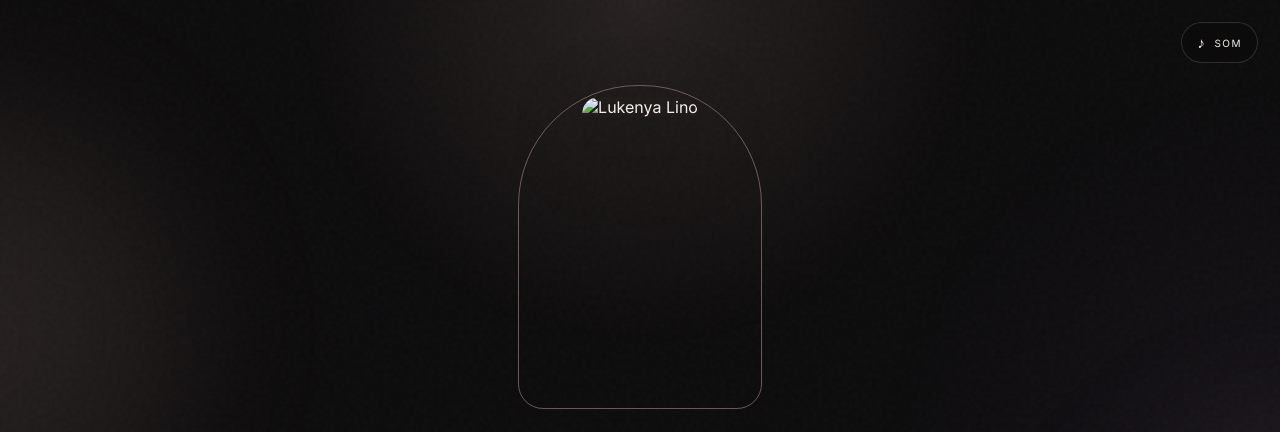
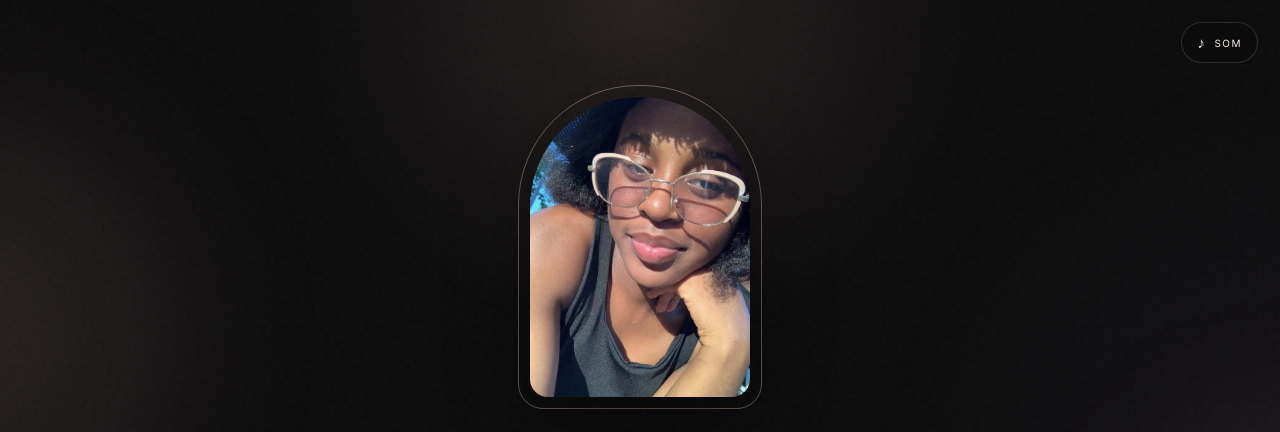
Before and after one commit to benilsondioy-eng/lukenya-lino, a plain HTML site: page index.html in a window 1280 px wide. Shown: the top 432 px of the page. Drawn offline with nearby package versions, Linux system fonts and the light colour scheme.

Commit message:
Update index.html

```diff
--- a/index.html
+++ b/index.html
@@ -24,7 +24,7 @@
     <section class="hero reveal">
       <div class="hero-photo-wrap">
         <div class="hero-ring"></div>
-        <img class="hero-photo" src="images/foto-2.jpeg" alt="Lukenya Lino">
+        <img class="hero-photo" src="foto-2.jpeg" alt="Lukenya Lino">
       </div>
 
       <p class="eyebrow">uma pequena página sobre alguém especial</p>
```
